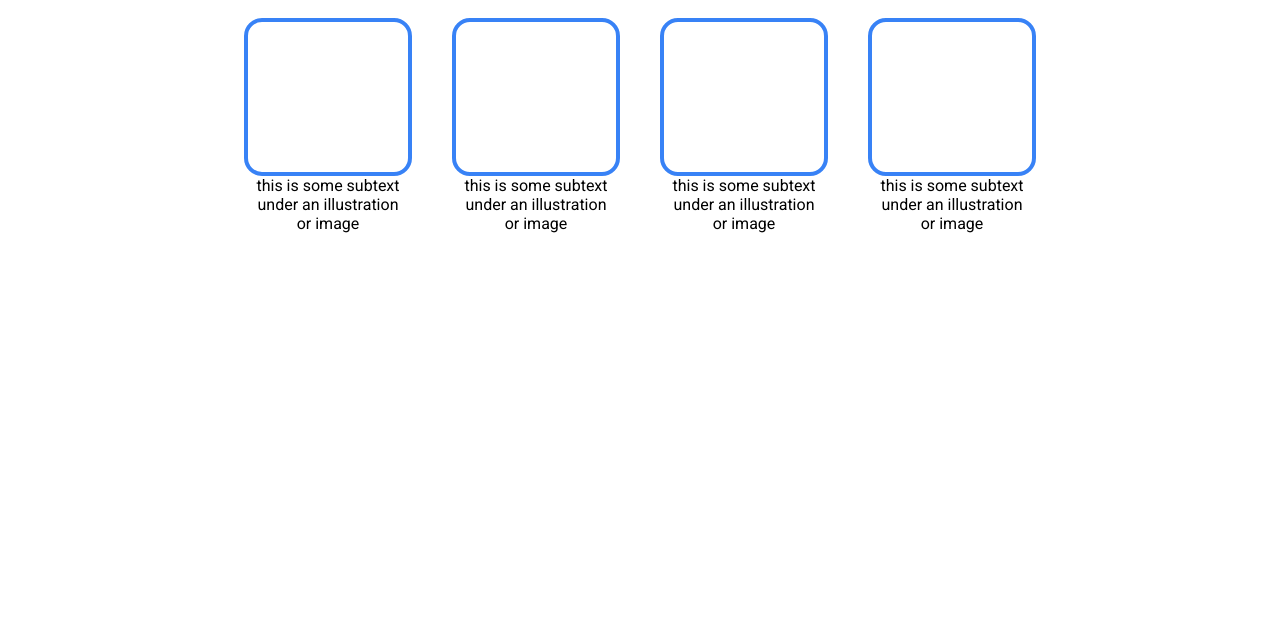
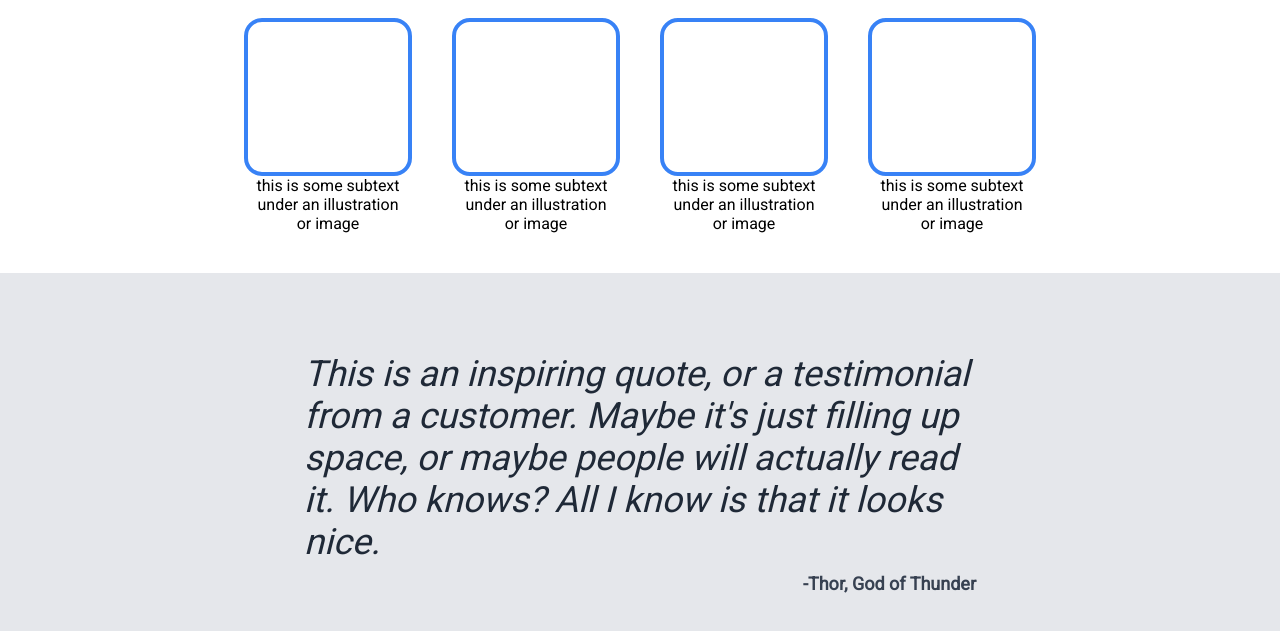
Before and after one commit to nagamadhun7/landingPage-odin, a plain HTML site: page index.html in a window 1280 px wide. Shown: the part 619-1250 px from the top of the page. Before the commit the page ends 892 px from the top, so only its background shows below. Drawn offline with Linux system fonts and the light colour scheme.

Commit message:
Add quote section with styles

```diff
--- a/index.html
+++ b/index.html
@@ -58,6 +58,13 @@
             </div>
         </div>
     </div>
+
+
+    <div class="quote-container">
+       <p class="quote"> This is an inspiring quote, or a testimonial from a customer. Maybe it's just filling up space, or maybe people will actually read it. Who knows? All I know
+is that it looks nice.</p>
+<p class="author">-Thor, God of Thunder</p>
+    </div>
 </body>
 
 </html>
--- a/styles.css
+++ b/styles.css
@@ -120,3 +120,32 @@
 .image p{
     text-align: center;
 }
+
+
+
+.quote-container{
+    background-color: #E5E7EB;
+    padding: 80px;
+
+}
+
+.quote{
+    font-size: 36px;
+    font-weight: 300;
+    font-style: italic;
+    color: #1F2937;
+    width: 60%;
+    margin: 0 auto;
+    text-align: left;
+}
+
+.author {
+    font-size: 18px;
+    font-weight: bolder;
+    color: #374151;
+    text-align: right;
+    margin-top: 10px;
+    width: 60%;
+    margin-left: auto;
+    margin-right: auto;
+}
```
